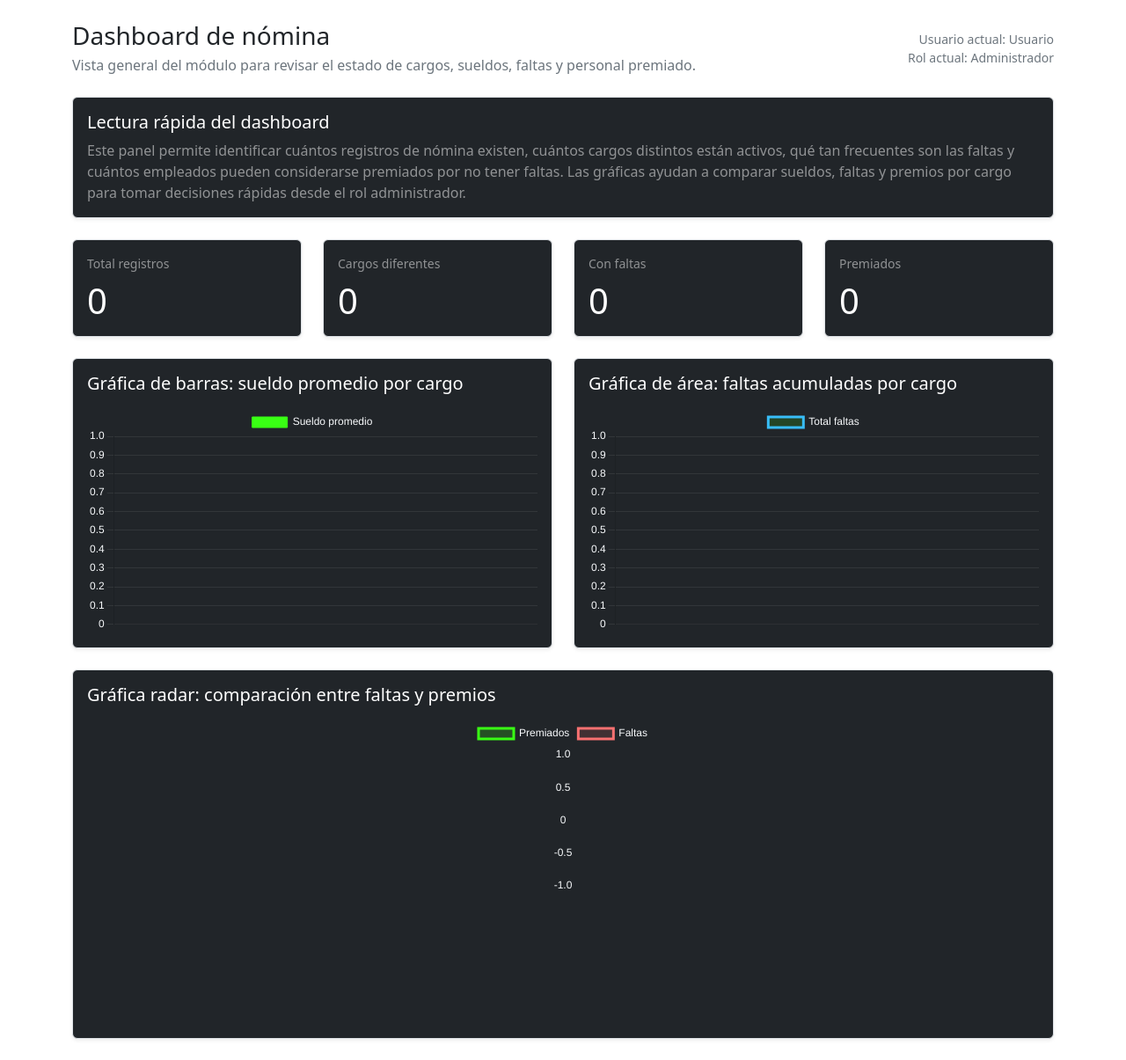
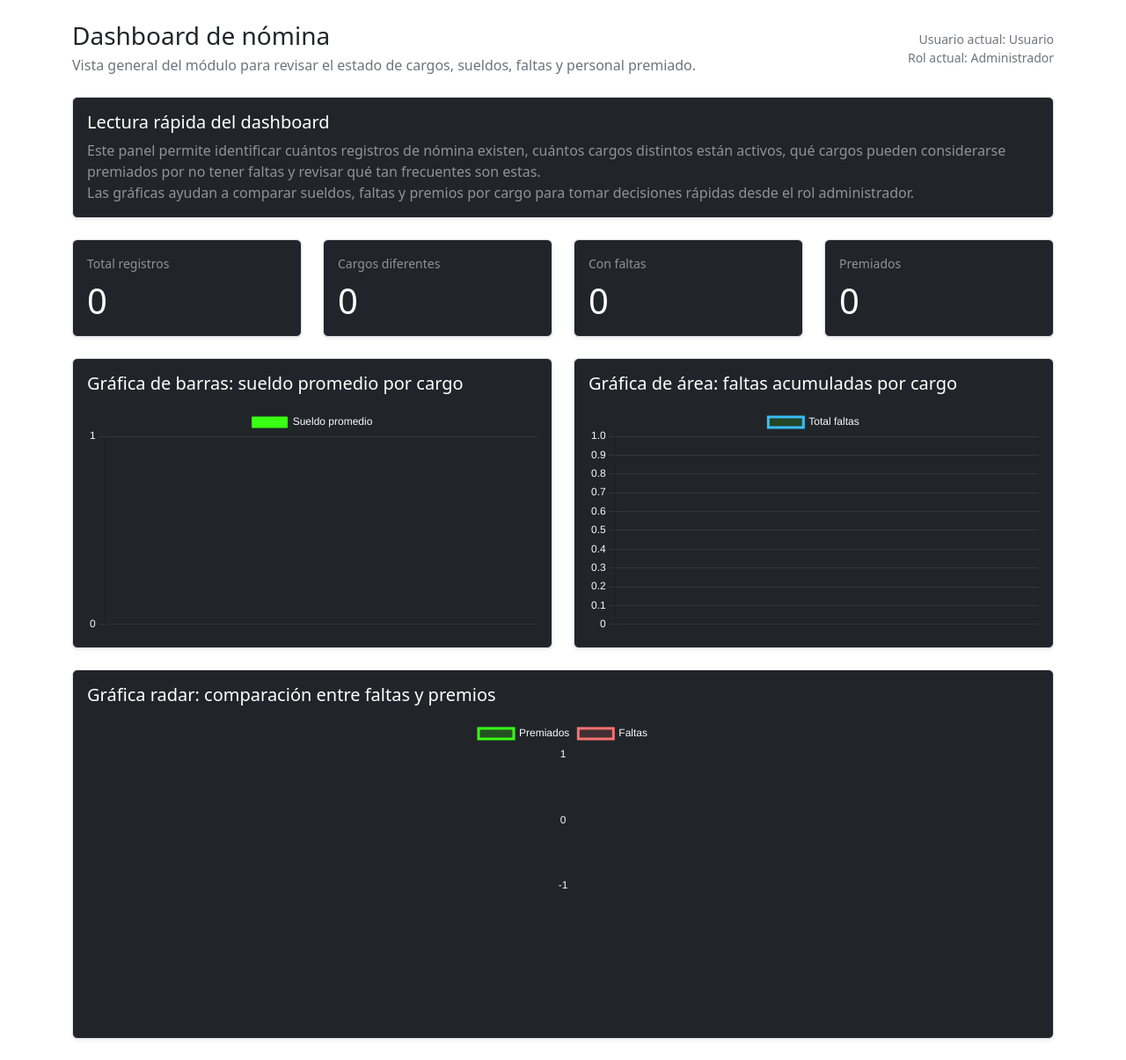
Before and after one commit to esteban-bedoya/MedicarFlow, a PHP site: page /dashboard.php in a window 1280 px wide. Shown: the part 57-1262 px from the top of the page at 88% size. Run offline with PHP 8.4, Linux system fonts and the light colour scheme; some libraries are stand-ins or nearby versions.

Commit message:
V1.30_P se integran detalles de mejora a las graficas

```diff
--- a/app/views/admin/dashboard.php
+++ b/app/views/admin/dashboard.php
@@ -32,8 +32,7 @@ $datosGraficas = $resumenGraficoJson ?? '{}';
             <div class="card-body">
                 <h2 class="h5 text-neon">Lectura rápida del dashboard</h2>
                 <p class="mb-0 text-white-50">
-                    Este panel permite identificar cuántos registros de nómina existen, cuántos cargos distintos están activos,
-                    qué tan frecuentes son las faltas y cuántos empleados pueden considerarse premiados por no tener faltas.
+                    Este panel permite identificar cuántos registros de nómina existen, cuántos cargos distintos están activos, qué cargos pueden considerarse premiados por no tener faltas y revisar qué tan frecuentes son estas.<br>
                     Las gráficas ayudan a comparar sueldos, faltas y premios por cargo para tomar decisiones rápidas desde el rol administrador.
                 </p>
             </div>
@@ -139,6 +138,32 @@ $datosGraficas = $resumenGraficoJson ?? '{}';
             }
         };
 
+        const configuracionEnteros = {
+            responsive: true,
+            plugins: {
+                legend: {
+                    labels: {
+                        color: '#f8fafc'
+                    }
+                }
+            },
+            scales: {
+                x: {
+                    ticks: { color: '#f8fafc' },
+                    grid: { color: 'rgba(255,255,255,0.08)' }
+                },
+                y: {
+                    beginAtZero: true,
+                    ticks: {
+                        color: '#f8fafc',
+                        stepSize: 1,
+                        precision: 0
+                    },
+                    grid: { color: 'rgba(255,255,255,0.08)' }
+                }
+            }
+        };
+
         new Chart(document.getElementById('grafica_barras'), {
             type: 'bar',
             data: {
@@ -151,7 +176,7 @@ $datosGraficas = $resumenGraficoJson ?? '{}';
                     borderWidth: 1
                 }]
             },
-            options: configuracionComun
+            options: configuracionEnteros
         });
 
         new Chart(document.getElementById('grafica_area'), {
@@ -209,7 +234,9 @@ $datosGraficas = $resumenGraficoJson ?? '{}';
                         pointLabels: { color: '#f8fafc' },
                         ticks: {
                             color: '#f8fafc',
-                            backdropColor: 'transparent'
+                            backdropColor: 'transparent',
+                            stepSize: 1,
+                            precision: 0
                         }
                     }
                 }
--- a/app/views/components/nomina.php
+++ b/app/views/components/nomina.php
@@ -19,7 +19,7 @@ $mensajeEmergenteJson = $mensajeEmergente ? json_encode($mensajeEmergente, JSON_
         <div>
             <h1 class="h3 mb-1 text-dark">Módulo de nómina</h1>
             <p class="text-secondary mb-0">
-                Gestiona cargos, sueldos y faltas del personal.
+                Gestiona cargos, sueldos y faltas por cargo.
             </p>
         </div>
         <div class="text-lg-end text-secondary small">
```
